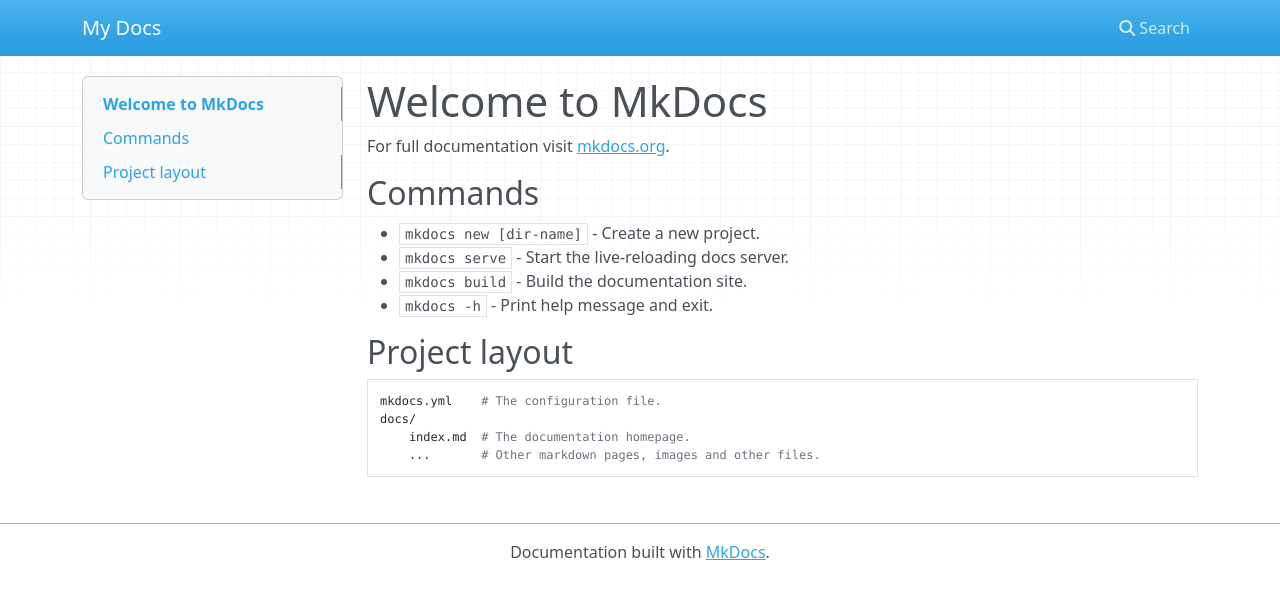
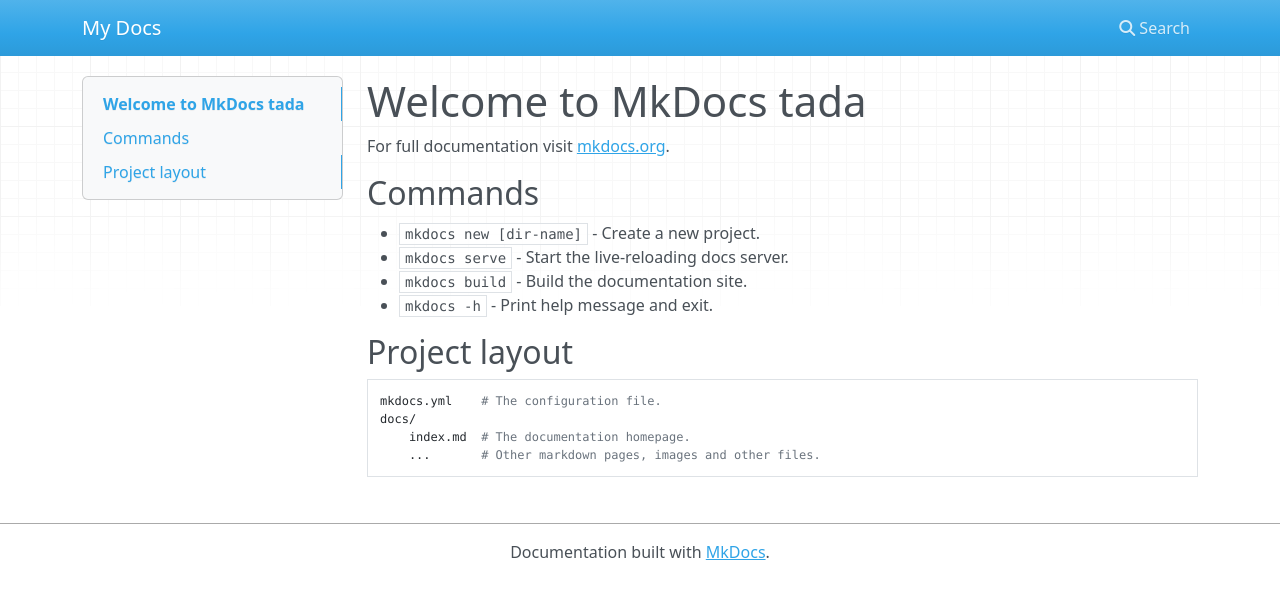
Before and after one commit to emese007/iris-ml-cicd, an MkDocs documentation site: the page built from docs/docs/index.md, in a window 1280 px wide. Shown: the top 599 px of the page. Built offline with MkDocs 1.6.1, drawn with Linux system fonts in a browser that asks for light colours; nearby versions of some CDN libraries.

Commit message:
changement

```diff
--- a/docs/docs/index.md
+++ b/docs/docs/index.md
@@ -1,4 +1,4 @@
-# Welcome to MkDocs
+# Welcome to MkDocs tada
 
 For full documentation visit [mkdocs.org](https://www.mkdocs.org).
 
```
